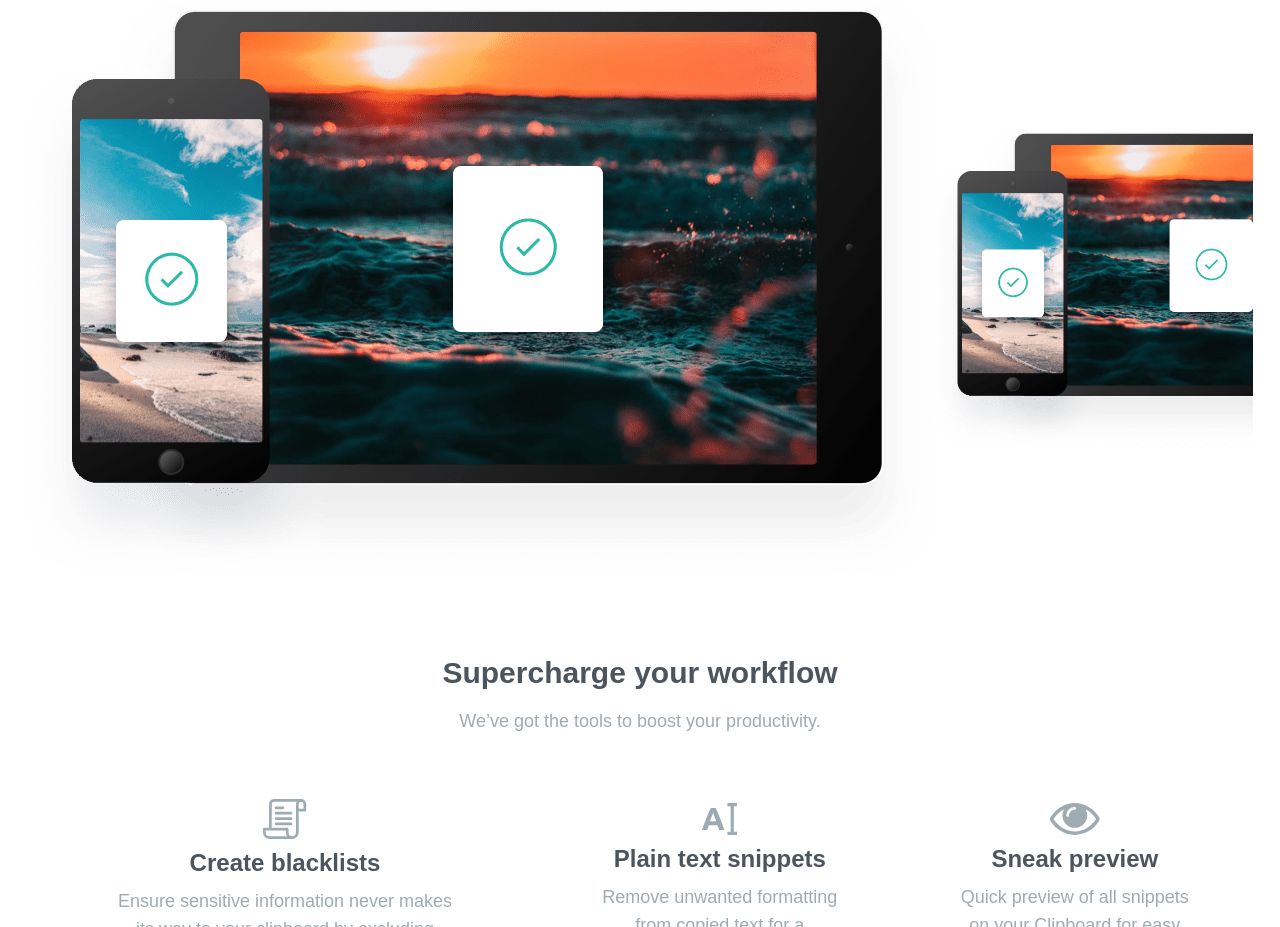
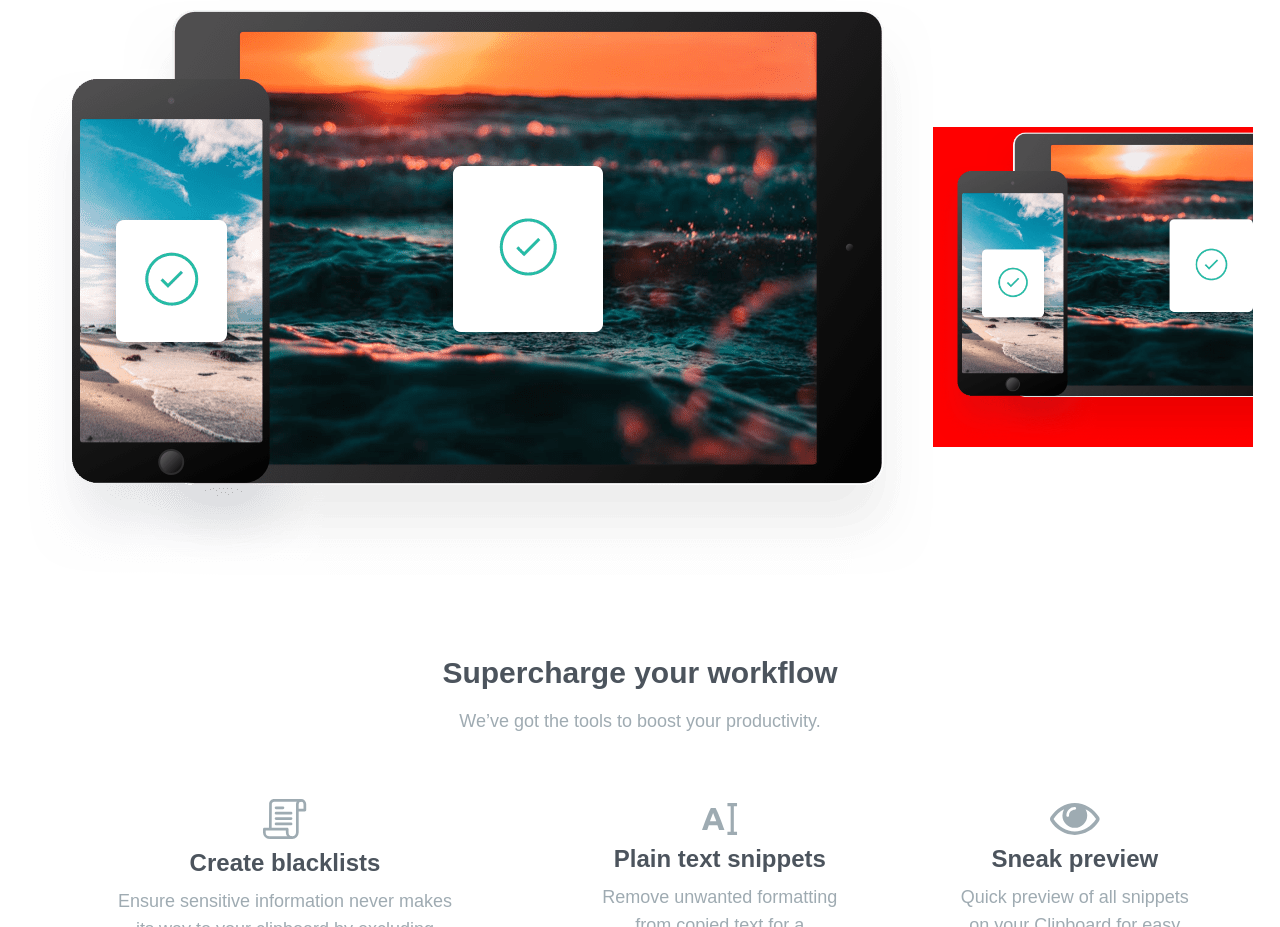
Before and after one commit to Eyu32/clipboard-landing-page, a website: page docs/index.html in a window 1280 px wide. Shown: the part 1880-2807 px from the top of the page. Drawn offline with Linux system fonts and the light colour scheme; a web font is replaced by a local one.

Commit message:
Update index.html

```diff
--- a/docs/index.html
+++ b/docs/index.html
@@ -74,7 +74,7 @@
       </div>
       <div class="flex items-center justify-center">
         <img src="../images/image-devices.png" alt="image-devices">
-        <div style="background-image: url('../images/image-devices.png'); height: 20rem; width: 20rem; background-size: cover; "></div>
+        <div style="background-color: red; background-image: url('../images/image-devices.png'); height: 20rem; width: 20rem; background-size: cover; "></div>
       </div>
     </section>
     <section class="flex flex-col gap-16">
```
